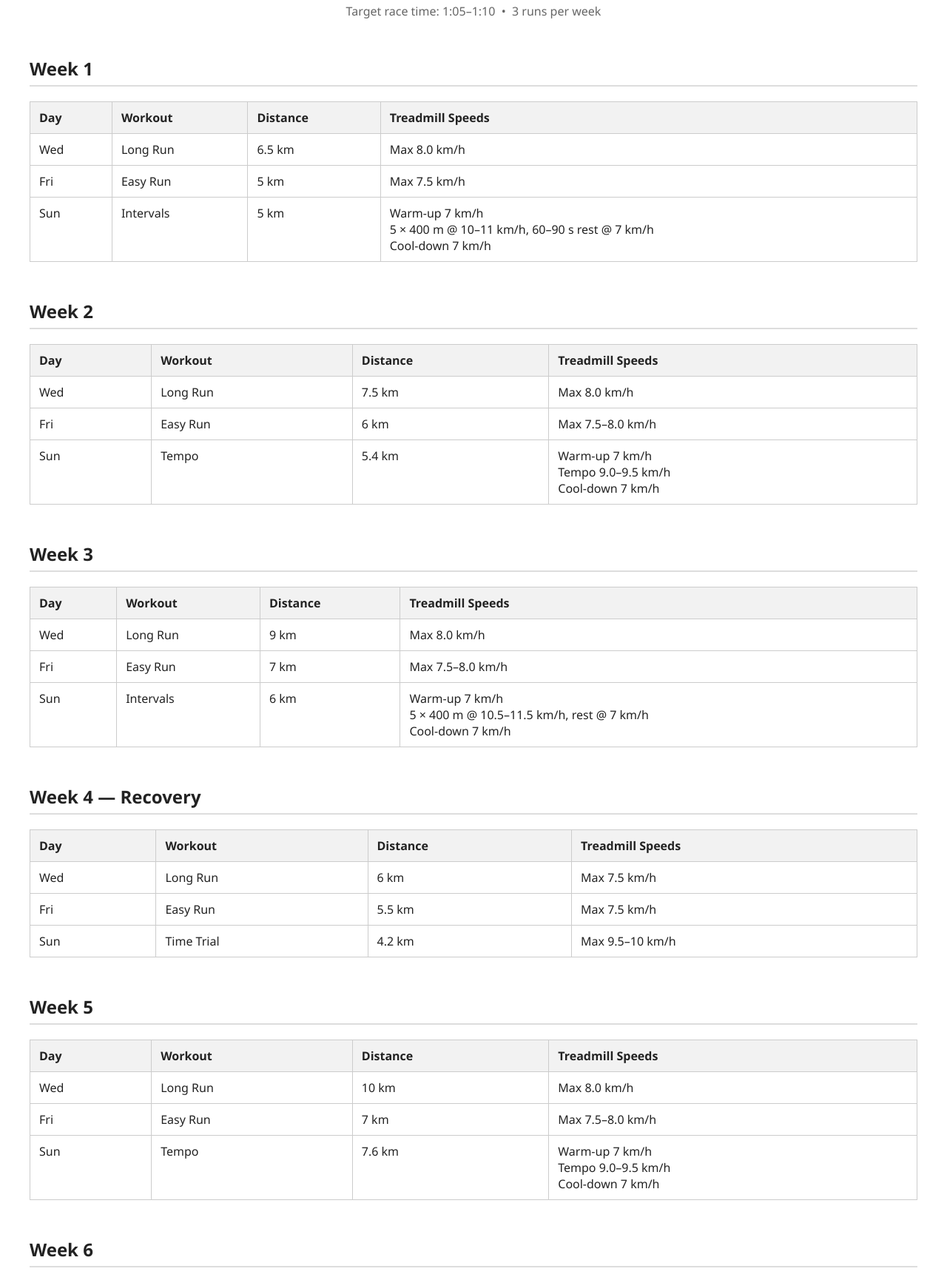
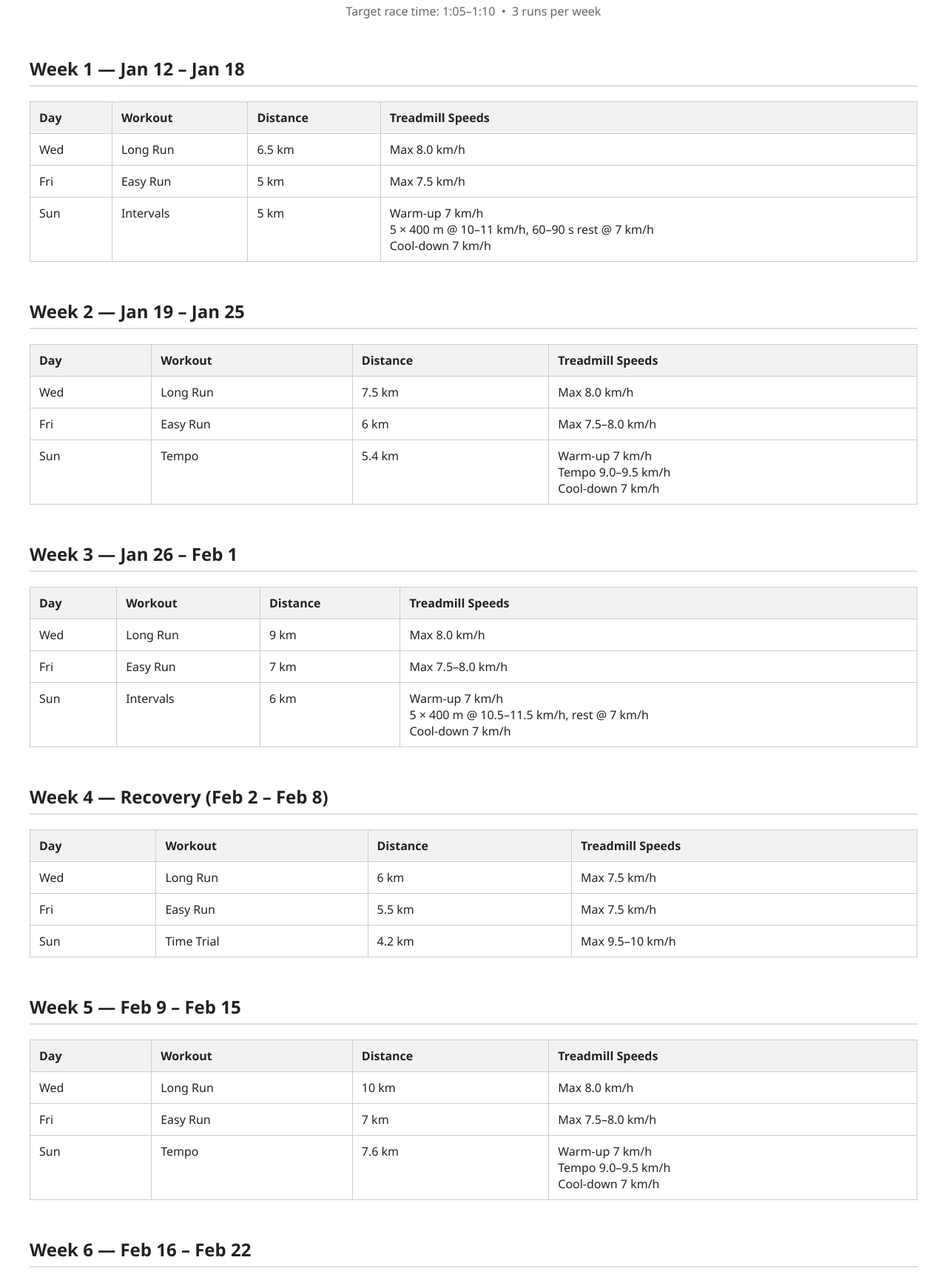
Before and after one commit to harryseppala/run, a plain HTML site: page index.html in a window 1280 px wide. Shown: the part 91-1821 px from the top of the page at 74% size. Drawn offline with Linux system fonts and the light colour scheme.

Commit message:
Added dates

```diff
--- a/index.html
+++ b/index.html
@@ -81,7 +81,7 @@
 <div class="subtitle">Target race time: 1:05–1:10 &nbsp;•&nbsp; 3 runs per week</div>
 
 <div class="week">
-<h2>Week 1</h2>
+<h2>Week 1 — Jan 12 – Jan 18</h2>
 <table>
 <tr><th>Day</th><th>Workout</th><th>Distance</th><th>Treadmill Speeds</th></tr>
 <tr><td>Wed</td><td>Long Run</td><td>6.5 km</td><td>Max 8.0 km/h</td></tr>
@@ -91,7 +91,7 @@
 </div>
 
 <div class="week">
-<h2>Week 2</h2>
+<h2>Week 2 — Jan 19 – Jan 25</h2>
 <table>
 <tr><th>Day</th><th>Workout</th><th>Distance</th><th>Treadmill Speeds</th></tr>
 <tr><td>Wed</td><td>Long Run</td><td>7.5 km</td><td>Max 8.0 km/h</td></tr>
@@ -101,7 +101,7 @@
 </div>
 
 <div class="week">
-<h2>Week 3</h2>
+<h2>Week 3 — Jan 26 – Feb 1</h2>
 <table>
 <tr><th>Day</th><th>Workout</th><th>Distance</th><th>Treadmill Speeds</th></tr>
 <tr><td>Wed</td><td>Long Run</td><td>9 km</td><td>Max 8.0 km/h</td></tr>
@@ -111,7 +111,7 @@
 </div>
 
 <div class="week">
-<h2>Week 4 — Recovery</h2>
+<h2>Week 4 — Recovery (Feb 2 – Feb 8)</h2>
 <table>
 <tr><th>Day</th><th>Workout</th><th>Distance</th><th>Treadmill Speeds</th></tr>
 <tr><td>Wed</td><td>Long Run</td><td>6 km</td><td>Max 7.5 km/h</td></tr>
@@ -121,7 +121,7 @@
 </div>
 
 <div class="week">
-<h2>Week 5</h2>
+<h2>Week 5 — Feb 9 – Feb 15</h2>
 <table>
 <tr><th>Day</th><th>Workout</th><th>Distance</th><th>Treadmill Speeds</th></tr>
 <tr><td>Wed</td><td>Long Run</td><td>10 km</td><td>Max 8.0 km/h</td></tr>
@@ -131,7 +131,7 @@
 </div>
 
 <div class="week">
-<h2>Week 6</h2>
+<h2>Week 6 — Feb 16 – Feb 22</h2>
 <table>
 <tr><th>Day</th><th>Workout</th><th>Distance</th><th>Treadmill Speeds</th></tr>
 <tr><td>Wed</td><td>Long Run</td><td>12 km</td><td>Max 8.0 km/h</td></tr>
@@ -141,7 +141,7 @@
 </div>
 
 <div class="week">
-<h2>Week 7</h2>
+<h2>Week 7 — Feb 23 – Mar 1</h2>
 <table>
 <tr><th>Day</th><th>Workout</th><th>Distance</th><th>Treadmill Speeds</th></tr>
 <tr><td>Wed</td><td>Long Run</td><td>14 km</td><td>Max 8.0 km/h</td></tr>
@@ -151,7 +151,7 @@
 </div>
 
 <div class="week">
-<h2>Week 8</h2>
+<h2>Week 8 — Mar 2 – Mar 8</h2>
 <table>
 <tr><th>Day</th><th>Workout</th><th>Distance</th><th>Treadmill Speeds</th></tr>
 <tr><td>Wed</td><td>Long Run</td><td>13 km</td><td>Max 8.0 km/h</td></tr>
@@ -161,7 +161,7 @@
 </div>
 
 <div class="week">
-<h2>Week 9 — Taper</h2>
+<h2>Week 9 — Taper (Mar 9 – Mar 15)</h2>
 <table>
 <tr><th>Day</th><th>Workout</th><th>Distance</th><th>Treadmill Speeds</th></tr>
 <tr><td>Wed</td><td>Long Run</td><td>6 km</td><td>Max 7.5 km/h</td></tr>
@@ -171,7 +171,7 @@
 </div>
 
 <div class="week">
-<h2>Week 10 — Race</h2>
+<h2>Week 10 — Race (Mar 16 – Mar 22)</h2>
 <table>
 <tr><th>Day</th><th>Workout</th><th>Distance</th><th>Treadmill Speeds</th></tr>
 <tr><td>Wed</td><td>10K Race</td><td>10 km</td><td>Race pace 8.6–9.2 km/h</td></tr>
```
